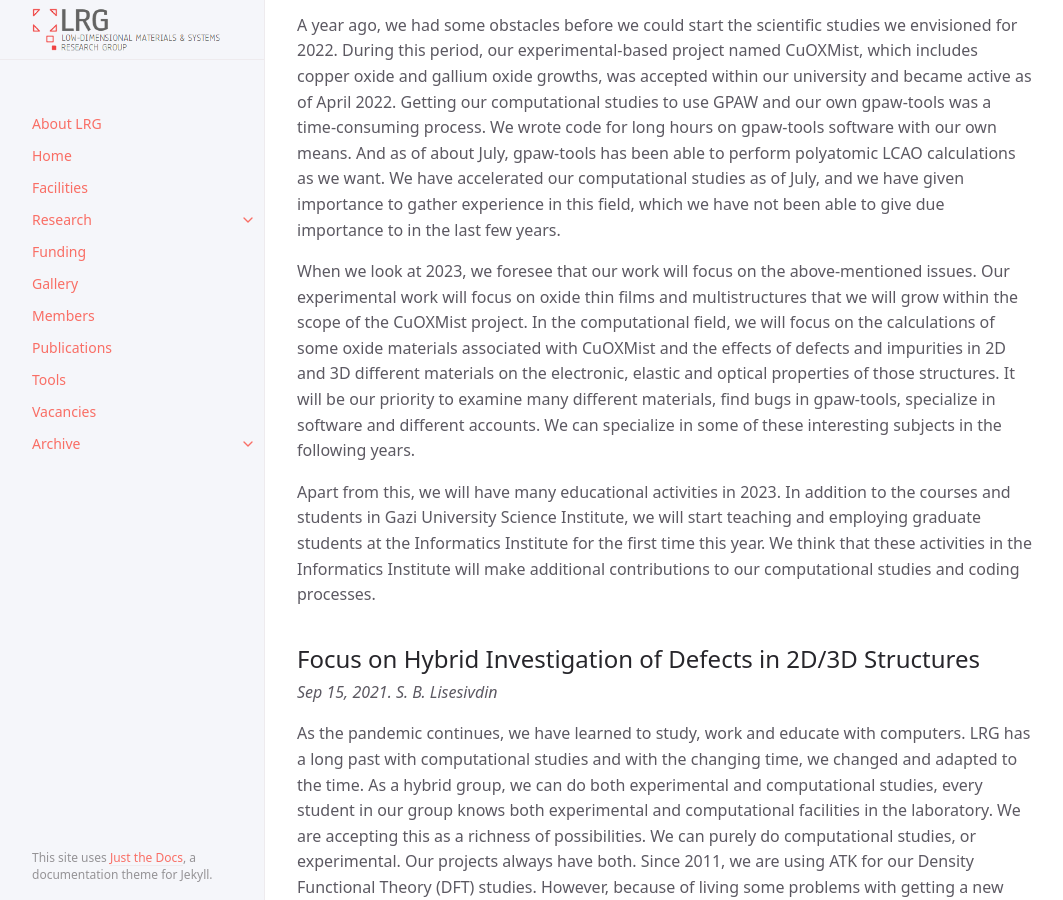
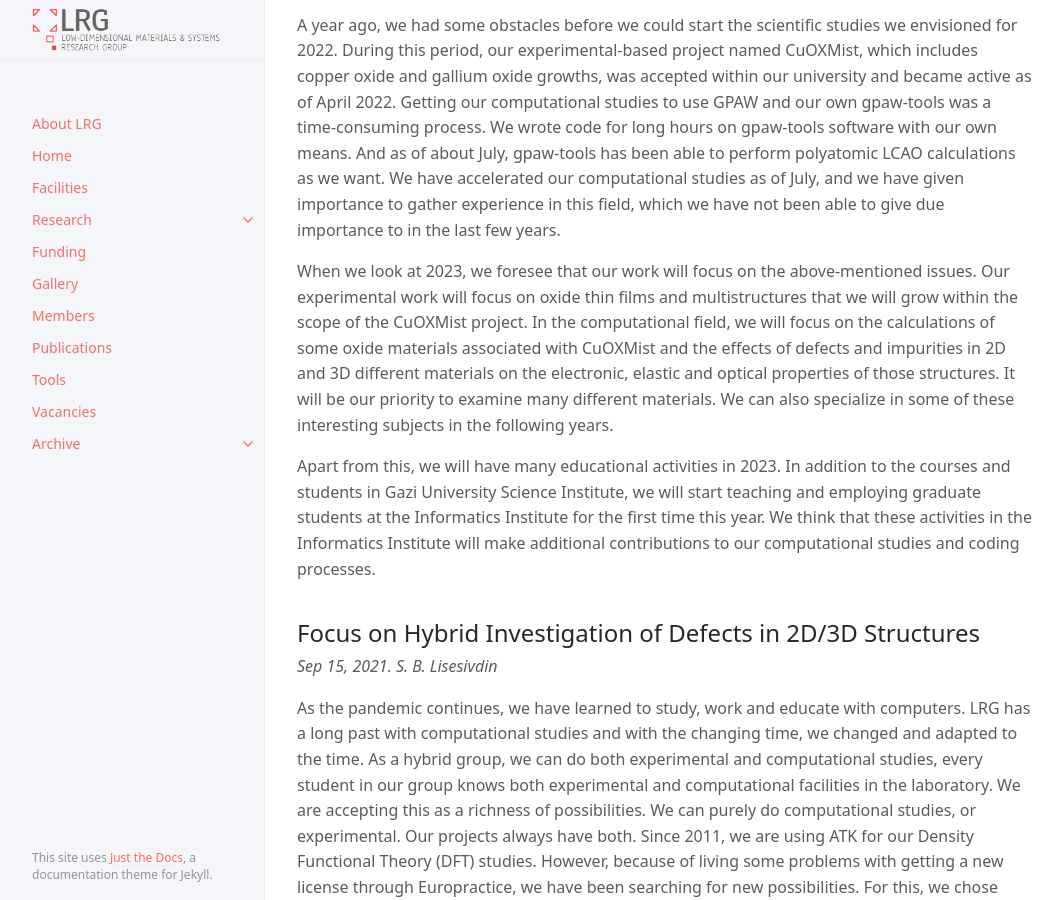
Before and after one commit to lrgresearch/2022, a Jekyll site: the page built from docs/research/next-in-lrg.md, in a window 1280 px wide and 900 px high, scrolled down 392 px. Shown: the whole window, without its empty margins (107-1170 px from the left). Built offline with Jekyll 4.4.1, drawn with Linux system fonts in a browser that asks for light colours.

Commit message:
Update next-in-lrg.md

```diff
--- a/docs/research/next-in-lrg.md
+++ b/docs/research/next-in-lrg.md
@@ -13,7 +13,7 @@ We believe that science and scientists should develop themselves in accordance w
 
 A year ago, we had some obstacles before we could start the scientific studies we envisioned for 2022. During this period, our experimental-based project named CuOXMist, which includes copper oxide and gallium oxide growths, was accepted within our university and became active as of April 2022. Getting our computational studies to use GPAW and our own gpaw-tools was a time-consuming process. We wrote code for long hours on gpaw-tools software with our own means. And as of about July, gpaw-tools has been able to perform polyatomic LCAO calculations as we want. We have accelerated our computational studies as of July, and we have given importance to gather experience in this field, which we have not been able to give due importance to in the last few years.
 
-When we look at 2023, we foresee that our work will focus on the above-mentioned issues. Our experimental work will focus on oxide thin films and multistructures that we will grow within the scope of the CuOXMist project. In the computational field, we will focus on the calculations of some oxide materials associated with CuOXMist and the effects of defects and impurities in 2D and 3D different materials on the electronic, elastic and optical properties of those structures. It will be our priority to examine many different materials, find bugs in gpaw-tools, specialize in software and different accounts. We can specialize in some of these interesting subjects in the following years.
+When we look at 2023, we foresee that our work will focus on the above-mentioned issues. Our experimental work will focus on oxide thin films and multistructures that we will grow within the scope of the CuOXMist project. In the computational field, we will focus on the calculations of some oxide materials associated with CuOXMist and the effects of defects and impurities in 2D and 3D different materials on the electronic, elastic and optical properties of those structures. It will be our priority to examine many different materials. We can also specialize in some of these interesting subjects in the following years.
 
 Apart from this, we will have many educational activities in 2023. In addition to the courses and students in Gazi University Science Institute, we will start teaching and employing graduate students at the Informatics Institute for the first time this year. We think that these activities in the Informatics Institute will make additional contributions to our computational studies and coding processes.
 
```
